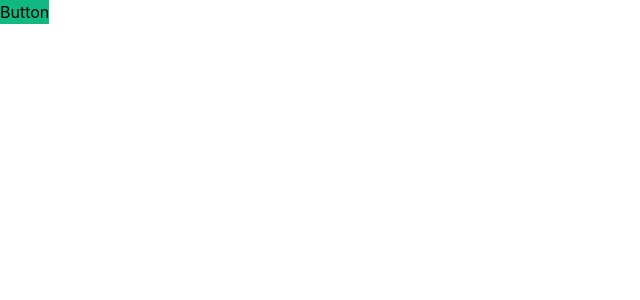
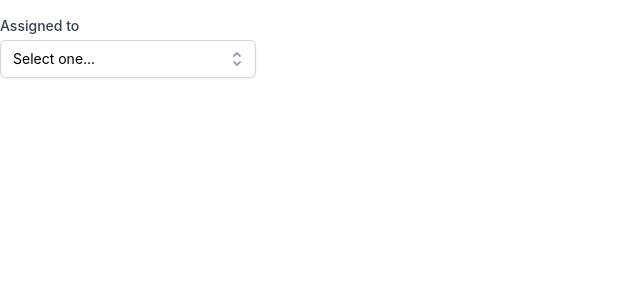
Before and after one commit to mclean25/mui-vs-tailwind-ui, a React (Create React App) app in the folder tailwind/: page / in a window 1280 px wide. Shown: the top 300 px of the page, without its empty margins (0-640 px from the left). Built offline with nearby package versions, Linux system fonts and the light colour scheme.

Commit message:
Adding basic dropdown functionality

```diff
--- a/tailwind/src/App.tsx
+++ b/tailwind/src/App.tsx
@@ -1,8 +1,15 @@
 import React from "react";
 import "./App.css";
+import SelectMenu from "./components/SelectMenu";
 
 function App() {
-  return <button className="bg-green-500 ...">Button</button>;
+  return (
+    <div className="container mx-auto pt-4">
+      <div className="w-64">
+        <SelectMenu />
+      </div>
+    </div>
+  );
 }
 
 export default App;
--- /dev/null
+++ b/tailwind/src/components/SelectMenu.tsx
@@ -0,0 +1,119 @@
+import React, { useEffect, useRef, useState } from "react";
+
+interface SelectChoice {
+  display: string;
+  id: string;
+}
+
+interface SelectMenuItemProps {
+  choice: SelectChoice;
+  onSelectChoice: (choice: SelectChoice) => void;
+}
+
+const SelectMenuItem: React.FC<SelectMenuItemProps> = ({
+  choice,
+  onSelectChoice,
+}) => {
+  return (
+    <li
+      id={choice.id}
+      className="text-gray-900 cursor-default select-none relative py-2 pl-3 pr-9"
+    >
+      <span
+        className="font-normal block truncate"
+        onClick={() => onSelectChoice(choice)}
+      >
+        {choice.display}
+      </span>
+    </li>
+  );
+};
+
+const DropdownMenu: React.FC = () => {
+  const [selectedChoice, setSelectedChoice] = useState<
+    SelectChoice | undefined
+  >(undefined);
+  const [showDropdown, setShowDropdown] = useState(false);
+  const selectMenuNode = useRef<HTMLDivElement>(null);
+
+  useEffect(() => {
+    function handleMouseDown(event: MouseEvent) {
+      if (
+        !(selectMenuNode.current as HTMLDivElement).contains(
+          event.target as Node
+        )
+      ) {
+        setShowDropdown(false);
+      }
+    }
+    document.addEventListener("mousedown", handleMouseDown);
+    return () => {
+      // Unbind the event listener on clean up1`
+      document.removeEventListener("mousedown", handleMouseDown);
+    };
+  }, [selectMenuNode]);
+
+  const onSelectChoice = (selectedChoice: SelectChoice) => {
+    setSelectedChoice(selectedChoice);
+    setShowDropdown(false);
+  };
+
+  return (
+    <div ref={selectMenuNode}>
+      <label
+        id="listbox-label"
+        className="block text-sm font-medium text-gray-700"
+      >
+        Assigned to
+      </label>
+      <div className="mt-1 relative">
+        <button
+          type="button"
+          aria-haspopup="listbox"
+          aria-expanded="true"
+          aria-labelledby="listbox-label"
+          className="bg-white relative w-full border border-gray-300 rounded-md shadow-sm pl-3 pr-10 py-2 text-left cursor-default focus:outline-none focus:ring-1 focus:ring-indigo-500 focus:border-indigo-500 sm:text-sm"
+          onClick={() => setShowDropdown(!showDropdown)}
+        >
+          <span className="block truncate">
+            {selectedChoice ? selectedChoice.display : "Select one..."}
+          </span>
+          <span className="absolute inset-y-0 right-0 flex items-center pr-2 pointer-events-none">
+            {/* <!-- Heroicon name: solid/selector --> */}
+            <svg
+              className="h-5 w-5 text-gray-400"
+              xmlns="http://www.w3.org/2000/svg"
+              viewBox="0 0 20 20"
+              fill="currentColor"
+              aria-hidden="true"
+            >
+              <path
+                fill-rule="evenodd"
+                d="M10 3a1 1 0 01.707.293l3 3a1 1 0 01-1.414 1.414L10 5.414 7.707 7.707a1 1 0 01-1.414-1.414l3-3A1 1 0 0110 3zm-3.707 9.293a1 1 0 011.414 0L10 14.586l2.293-2.293a1 1 0 011.414 1.414l-3 3a1 1 0 01-1.414 0l-3-3a1 1 0 010-1.414z"
+                clip-rule="evenodd"
+              />
+            </svg>
+          </span>
+        </button>
+        {showDropdown && (
+          <div className="absolute mt-1 w-full rounded-md bg-white shadow-lg">
+            <ul
+              tabIndex={-1}
+              role="listbox"
+              aria-labelledby="listbox-label"
+              aria-activedescendant="listbox-item-3"
+              className="max-h-60 rounded-md py-1 text-base ring-1 ring-black ring-opacity-5 overflow-auto focus:outline-none sm:text-sm"
+            >
+              <SelectMenuItem
+                choice={{ display: "Hello", id: "hello" }}
+                onSelectChoice={onSelectChoice}
+              />
+            </ul>
+          </div>
+        )}
+      </div>
+    </div>
+  );
+};
+
+export default DropdownMenu;
```
